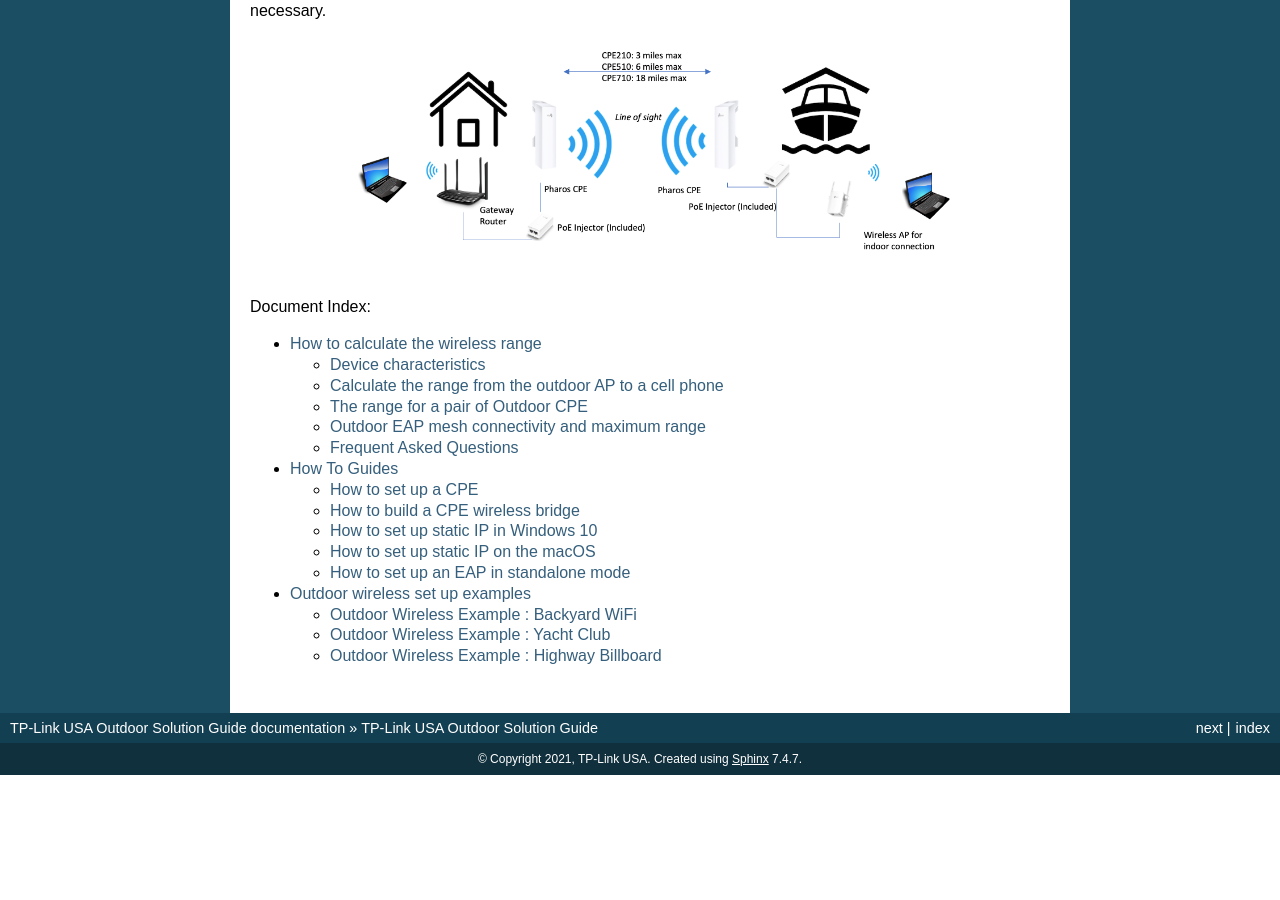
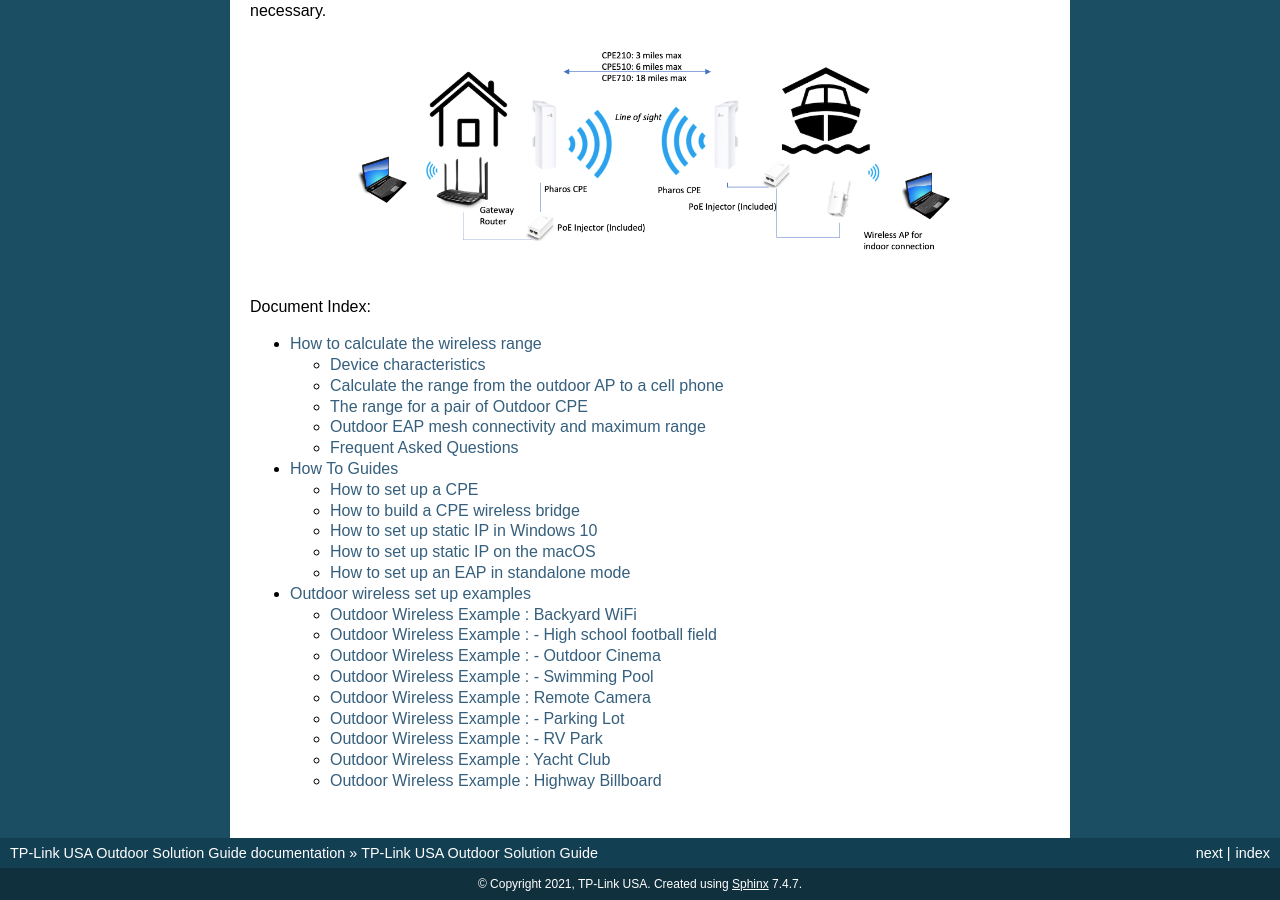
Before and after one commit to vincenttu/tplinkusa-outdoor, a Sphinx documentation site: the page built from source/index.rst, in a window 1280 px wide and 900 px high, scrolled down 6285 px. Built offline with Sphinx 7.4.7, drawn with Linux system fonts in a browser that asks for light colours; before the commit the page ends 7060 px from its top, so only the background shows below that; some of the changed lines change nothing that is shown.

Commit message:
3/22/2021

```diff
--- a/source/use_case/index.rst
+++ b/source/use_case/index.rst
@@ -5,5 +5,11 @@
     :maxdepth: 2
 
     uc_backyard
+    uc_highschool_court
+    uc_outdoor_cinema
+    uc_swimming_pool
+    uc_remote_camera
+    uc_parking_lot
+    uc_rv_park
     uc_yacht_club
     uc_highway_sign
--- /dev/null
+++ b/source/use_case/uc_highschool_court.rst
@@ -0,0 +1,24 @@
+Outdoor Wireless Example : - High school football field
+=======================================================
+
+In this example, a customer wants to update the content display on a highway billboard. The control PC is sitting in a nearby building. There is a small hill along the highway between the building and the billboard. The customer wants to know how high the CPE should be installed.
+
+.. image:: /images/uc_cpe_highway_sign.png
+    :align: center
+    :width: 90%
+
+Determine the height of the installation
+----------------------------------------
+
+In the `how to calculate the wireless range`_ we have explained the details of the radio transmission as well as the Fresnel zone. The most ebay number you can get is the distance from the building to the top of the hill and from top of the hill to the billboard. Visit the Google map with the computer. Right click and then choose the **measure** to get the numbers.
+
+.. _how to calculate the wireless range: wireless_range.html
+
+It is relatively hard to decide the ground level of the building and the billboard, or the relative heights on the top of the billboard, hill top, and roof top of the building. A sight scope with a level can be very helpful to determine the heights of these objects.
+
+From the customer's description, the distance from the building to the hilltop is 280 meters. The distance from the hill top to the billboard is 45 meters. The hilltop is 6.6 meters higher than the ground level of the billboard. With the Fresnel zone formula, we can find the center line between two CPEs should be at least 4.8 meters higher than the hilltop.
+
+Installation
+------------
+
+Customer installed the CPE on the building as an access point and the one on the billboard as a client at the estimated height. The average throughput in this installation was measured 87 Mbps in average.
--- /dev/null
+++ b/source/use_case/uc_outdoor_cinema.rst
@@ -0,0 +1,24 @@
+Outdoor Wireless Example : - Outdoor Cinema
+===========================================
+
+In this example, a customer wants to update the content display on a highway billboard. The control PC is sitting in a nearby building. There is a small hill along the highway between the building and the billboard. The customer wants to know how high the CPE should be installed.
+
+.. image:: /images/uc_cpe_highway_sign.png
+    :align: center
+    :width: 90%
+
+Determine the height of the installation
+----------------------------------------
+
+In the `how to calculate the wireless range`_ we have explained the details of the radio transmission as well as the Fresnel zone. The most ebay number you can get is the distance from the building to the top of the hill and from top of the hill to the billboard. Visit the Google map with the computer. Right click and then choose the **measure** to get the numbers.
+
+.. _how to calculate the wireless range: wireless_range.html
+
+It is relatively hard to decide the ground level of the building and the billboard, or the relative heights on the top of the billboard, hill top, and roof top of the building. A sight scope with a level can be very helpful to determine the heights of these objects.
+
+From the customer's description, the distance from the building to the hilltop is 280 meters. The distance from the hill top to the billboard is 45 meters. The hilltop is 6.6 meters higher than the ground level of the billboard. With the Fresnel zone formula, we can find the center line between two CPEs should be at least 4.8 meters higher than the hilltop.
+
+Installation
+------------
+
+Customer installed the CPE on the building as an access point and the one on the billboard as a client at the estimated height. The average throughput in this installation was measured 87 Mbps in average.
--- /dev/null
+++ b/source/use_case/uc_parking_lot.rst
@@ -0,0 +1,24 @@
+Outdoor Wireless Example : - Parking Lot
+========================================
+
+In this example, a customer wants to update the content display on a highway billboard. The control PC is sitting in a nearby building. There is a small hill along the highway between the building and the billboard. The customer wants to know how high the CPE should be installed.
+
+.. image:: /images/uc_cpe_highway_sign.png
+    :align: center
+    :width: 90%
+
+Determine the height of the installation
+----------------------------------------
+
+In the `how to calculate the wireless range`_ we have explained the details of the radio transmission as well as the Fresnel zone. The most ebay number you can get is the distance from the building to the top of the hill and from top of the hill to the billboard. Visit the Google map with the computer. Right click and then choose the **measure** to get the numbers.
+
+.. _how to calculate the wireless range: wireless_range.html
+
+It is relatively hard to decide the ground level of the building and the billboard, or the relative heights on the top of the billboard, hill top, and roof top of the building. A sight scope with a level can be very helpful to determine the heights of these objects.
+
+From the customer's description, the distance from the building to the hilltop is 280 meters. The distance from the hill top to the billboard is 45 meters. The hilltop is 6.6 meters higher than the ground level of the billboard. With the Fresnel zone formula, we can find the center line between two CPEs should be at least 4.8 meters higher than the hilltop.
+
+Installation
+------------
+
+Customer installed the CPE on the building as an access point and the one on the billboard as a client at the estimated height. The average throughput in this installation was measured 87 Mbps in average.
--- /dev/null
+++ b/source/use_case/uc_remote_camera.rst
@@ -0,0 +1,24 @@
+Outdoor Wireless Example : Remote Camera
+========================================
+
+In this example, a customer wants to update the content display on a highway billboard. The control PC is sitting in a nearby building. There is a small hill along the highway between the building and the billboard. The customer wants to know how high the CPE should be installed.
+
+.. image:: /images/uc_cpe_highway_sign.png
+    :align: center
+    :width: 90%
+
+Determine the height of the installation
+----------------------------------------
+
+In the `how to calculate the wireless range`_ we have explained the details of the radio transmission as well as the Fresnel zone. The most ebay number you can get is the distance from the building to the top of the hill and from top of the hill to the billboard. Visit the Google map with the computer. Right click and then choose the **measure** to get the numbers.
+
+.. _how to calculate the wireless range: wireless_range.html
+
+It is relatively hard to decide the ground level of the building and the billboard, or the relative heights on the top of the billboard, hill top, and roof top of the building. A sight scope with a level can be very helpful to determine the heights of these objects.
+
+From the customer's description, the distance from the building to the hilltop is 280 meters. The distance from the hill top to the billboard is 45 meters. The hilltop is 6.6 meters higher than the ground level of the billboard. With the Fresnel zone formula, we can find the center line between two CPEs should be at least 4.8 meters higher than the hilltop.
+
+Installation
+------------
+
+Customer installed the CPE on the building as an access point and the one on the billboard as a client at the estimated height. The average throughput in this installation was measured 87 Mbps in average.
--- /dev/null
+++ b/source/use_case/uc_rv_park.rst
@@ -0,0 +1,24 @@
+Outdoor Wireless Example : - RV Park
+====================================
+
+In this example, a customer wants to update the content display on a highway billboard. The control PC is sitting in a nearby building. There is a small hill along the highway between the building and the billboard. The customer wants to know how high the CPE should be installed.
+
+.. image:: /images/uc_cpe_highway_sign.png
+    :align: center
+    :width: 90%
+
+Determine the height of the installation
+----------------------------------------
+
+In the `how to calculate the wireless range`_ we have explained the details of the radio transmission as well as the Fresnel zone. The most ebay number you can get is the distance from the building to the top of the hill and from top of the hill to the billboard. Visit the Google map with the computer. Right click and then choose the **measure** to get the numbers.
+
+.. _how to calculate the wireless range: wireless_range.html
+
+It is relatively hard to decide the ground level of the building and the billboard, or the relative heights on the top of the billboard, hill top, and roof top of the building. A sight scope with a level can be very helpful to determine the heights of these objects.
+
+From the customer's description, the distance from the building to the hilltop is 280 meters. The distance from the hill top to the billboard is 45 meters. The hilltop is 6.6 meters higher than the ground level of the billboard. With the Fresnel zone formula, we can find the center line between two CPEs should be at least 4.8 meters higher than the hilltop.
+
+Installation
+------------
+
+Customer installed the CPE on the building as an access point and the one on the billboard as a client at the estimated height. The average throughput in this installation was measured 87 Mbps in average.
--- /dev/null
+++ b/source/use_case/uc_swimming_pool.rst
@@ -0,0 +1,24 @@
+Outdoor Wireless Example : - Swimming Pool
+==========================================
+
+In this example, a customer wants to update the content display on a highway billboard. The control PC is sitting in a nearby building. There is a small hill along the highway between the building and the billboard. The customer wants to know how high the CPE should be installed.
+
+.. image:: /images/uc_cpe_highway_sign.png
+    :align: center
+    :width: 90%
+
+Determine the height of the installation
+----------------------------------------
+
+In the `how to calculate the wireless range`_ we have explained the details of the radio transmission as well as the Fresnel zone. The most ebay number you can get is the distance from the building to the top of the hill and from top of the hill to the billboard. Visit the Google map with the computer. Right click and then choose the **measure** to get the numbers.
+
+.. _how to calculate the wireless range: wireless_range.html
+
+It is relatively hard to decide the ground level of the building and the billboard, or the relative heights on the top of the billboard, hill top, and roof top of the building. A sight scope with a level can be very helpful to determine the heights of these objects.
+
+From the customer's description, the distance from the building to the hilltop is 280 meters. The distance from the hill top to the billboard is 45 meters. The hilltop is 6.6 meters higher than the ground level of the billboard. With the Fresnel zone formula, we can find the center line between two CPEs should be at least 4.8 meters higher than the hilltop.
+
+Installation
+------------
+
+Customer installed the CPE on the building as an access point and the one on the billboard as a client at the estimated height. The average throughput in this installation was measured 87 Mbps in average.
```
